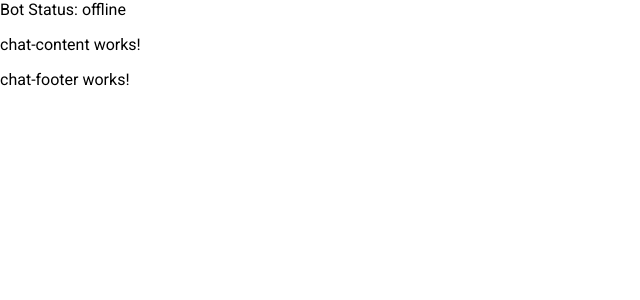
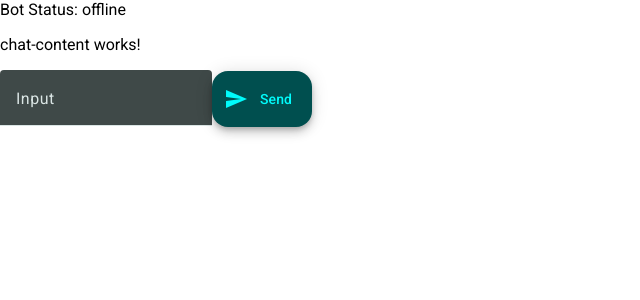
Before and after one commit to Adrian55Stack/ChatBotRxjs, an Angular app: page / in a window 1280 px wide. Shown: the top 300 px of the page, without its empty margins (0-640 px from the left). Built offline with nearby package versions, Linux system fonts and the light colour scheme.

Commit message:
set up footer

```diff
--- a/src/app/chat-footer/chat-footer.component.html
+++ b/src/app/chat-footer/chat-footer.component.html
@@ -1 +1,9 @@
-<p>chat-footer works!</p>
+<mat-form-field>
+    <mat-label>Input</mat-label>
+    <input matInput>
+</mat-form-field>
+
+<button mat-fab extended>
+    <mat-icon>send</mat-icon>
+    Send
+</button>
--- a/src/app/chat-footer/chat-footer.component.ts
+++ b/src/app/chat-footer/chat-footer.component.ts
@@ -1,8 +1,12 @@
 import { Component } from '@angular/core';
+import {MatFormFieldModule} from '@angular/material/form-field';
+import {MatInputModule} from '@angular/material/input';
+import {MatButtonModule} from '@angular/material/button';
+import {MatIconModule} from '@angular/material/icon'
 
 @Component({
   selector: 'app-chat-footer',
-  imports: [],
+  imports: [MatFormFieldModule, MatInputModule, MatButtonModule, MatIconModule],
   templateUrl: './chat-footer.component.html',
   styleUrl: './chat-footer.component.scss'
 })
```
